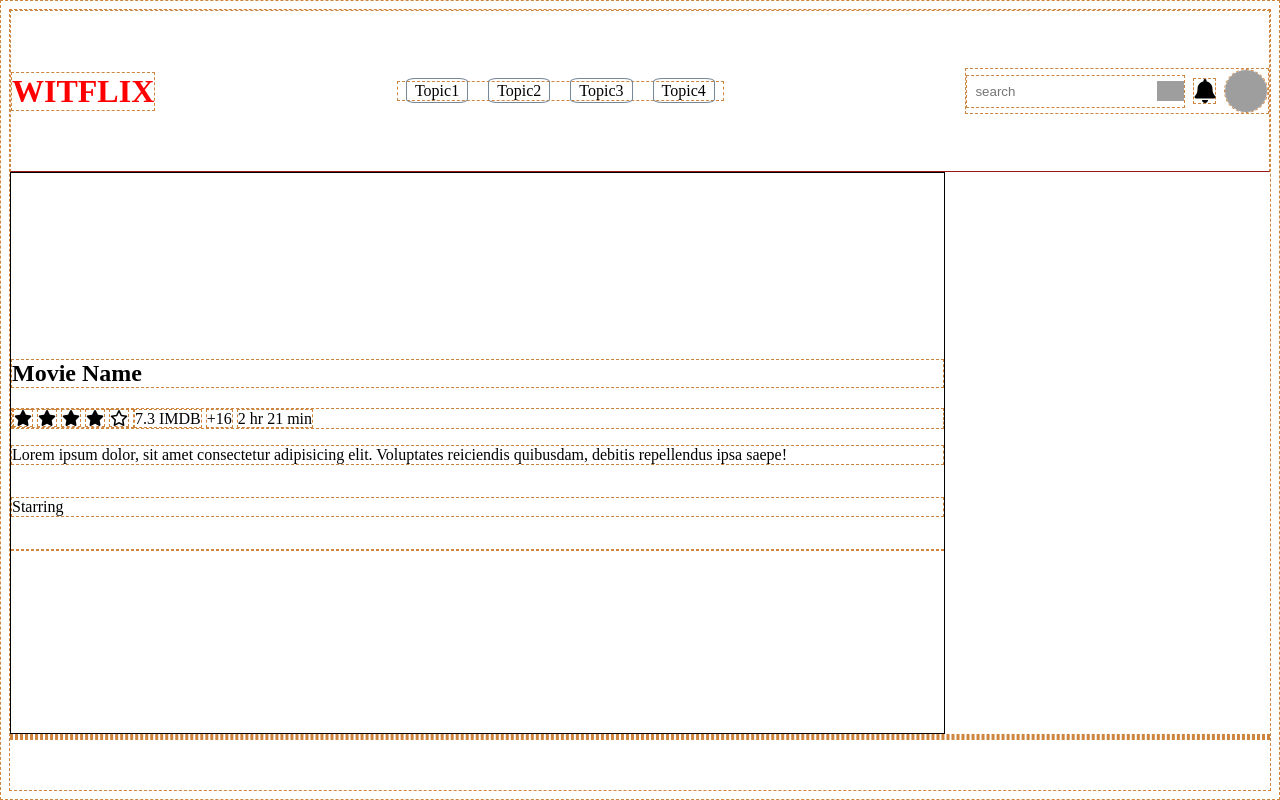
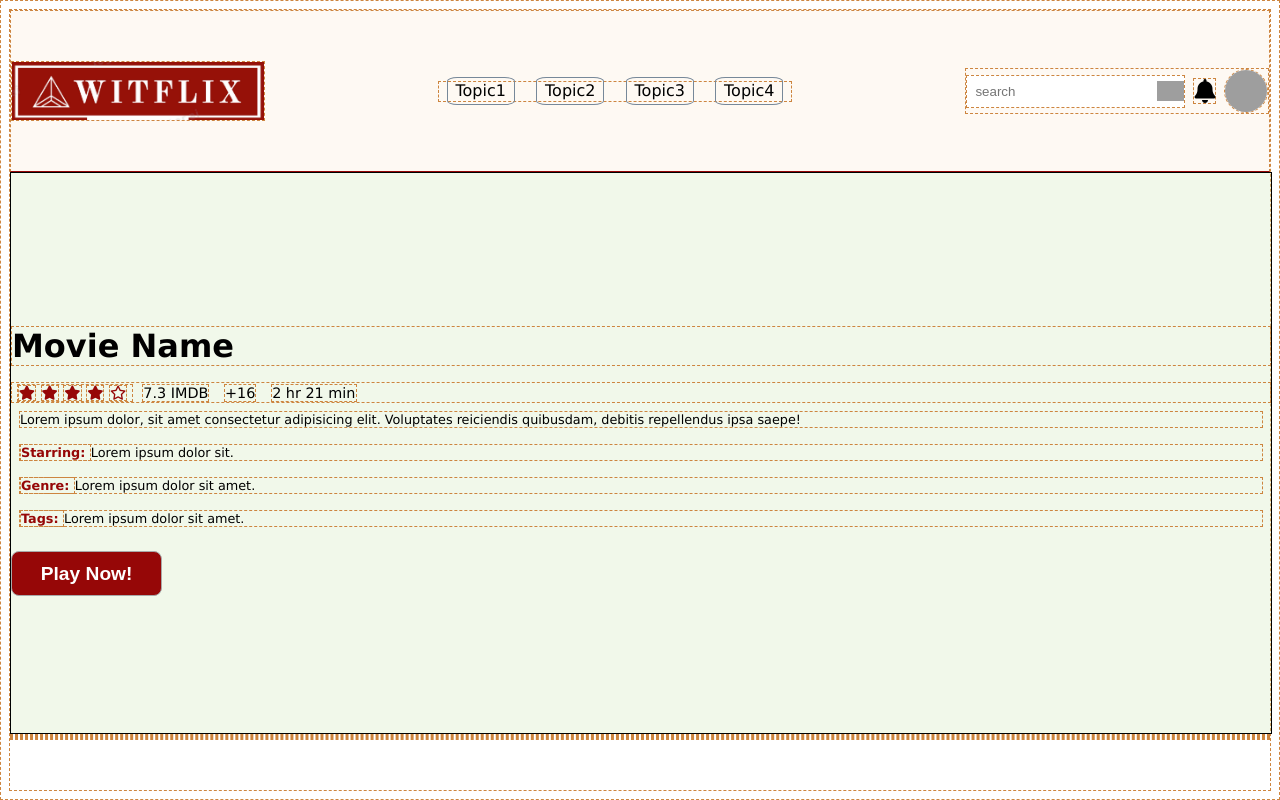
Before and after one commit to fatihozcandev/WITS4-SprintProject-HtmlCss, a plain HTML site: page index.html in a window 1280 px wide. Drawn offline with Linux system fonts and the light colour scheme; grey boxes are pictures that could not be loaded.

Commit message:
taslak2- section2 complete

```diff
--- a/index.css
+++ b/index.css
@@ -1,19 +1,26 @@
 * {
     border: 1px dashed peru;
 }
+:root {
+    --witflix-red: rgb(150, 7, 7);
+}
 body {
     padding: 0;
+    font-family: Verdana, Geneva, Tahoma, sans-serif;
 }
-h1 {
-    color: red;
+.logo {
+    display: flex;
+    width: 20%;
+
 }
 
 header {
     display: flex;
     align-items: center;
     justify-content: space-between;
-    border-bottom: 1px solid rgb(150, 24, 24);
+    border-bottom: 1px solid var(--witflix-red);
     height: 20vh;
+    background-color: rgb(250, 235, 215,0.3) ;
 }
 header nav, h1 {
 
@@ -31,7 +38,7 @@ header nav a {
 
 header nav a:hover {
 color: white;
-background: rgb(206, 13, 13);
+background: var(--witflix-red);
 }
 
 
@@ -60,10 +67,49 @@ header div input{
 
 main {
     display: flex;
-flex-direction: column;
+    flex-direction: column;
     justify-content: center;
     border: 1px solid black;
     aspect-ratio: 5/3;
     height: 70vh;
     margin: 0;
+    background: rgb(210, 231, 185, 0.3);
+    width: 100%;
 }
+
+main h2 {
+    font-size: 2rem;
+    margin: 1rem 0;
+}
+main div span{
+    margin: 0.3rem;
+    font-size: 0.9rem;
+}
+main p {
+    margin:0.5rem;
+    font-size: 0.8rem;
+}
+
+main div i {
+    color: var(--witflix-red);
+}
+
+.stars{
+    color: var(--witflix-red);
+}
+
+main button {
+    display: flex;
+    margin-top: 1rem;
+    width: 12%;
+    justify-content: center;
+    align-items: center;
+    border: 1px solid darkgray;
+    border-radius: 8px;
+    aspect-ratio: 10/3;
+    font:  1.2rem arial ;
+    color: white;
+    font-weight: bold;
+    background: var(--witflix-red);
+
+}
--- a/index.html
+++ b/index.html
@@ -7,7 +7,7 @@
 <body>
     <header>
 
-        <h1>WITFLIX</h1>
+        <img class="logo" src="./img/witflix.jpg" alt="logo">
         <nav>
             <a href="#">Topic1</a>
             <a href="#">Topic2</a>
@@ -20,15 +20,15 @@
             <img src="https://picsum.photos/200" alt="user-avatar" class="user-avatar">
         </div>
     </header>
-    <main>
+    <main class="container">
         <h2>Movie Name</h2>
         <div>
             <span>
-                <i class="fa-solid fa-star"></i>
-                <i class="fa-solid fa-star"></i>
-                <i class="fa-solid fa-star"></i>
-                <i class="fa-solid fa-star"></i>
-                <i class="fa-regular fa-star"></i>
+                <i class="fa-solid fa-star stars"></i>
+                <i class="fa-solid fa-star stars"></i>
+                <i class="fa-solid fa-star stars"></i>
+                <i class="fa-solid fa-star stars"></i>
+                <i class="fa-regular fa-star stars"></i>
             </span>
             <span>7.3 IMDB</span>
             <span>+16</span>
@@ -37,8 +37,10 @@
         </div>
         <p>Lorem ipsum dolor, sit amet consectetur adipisicing elit. Voluptates reiciendis quibusdam, debitis repellendus ipsa saepe!
         </p>
-        <p>Starring</p>
-        <p></p>
+        <p><span style="font-weight: bold; color: rgb(150, 7, 7)">Starring: </span>Lorem ipsum dolor sit.</p>
+        <p><span style="font-weight: bold; color:  rgb(150, 7, 7)">Genre: </span>Lorem ipsum dolor sit amet.</p>
+        <p><span style="font-weight: bold; color: rgb(150, 7, 7)">Tags:  </span>Lorem ipsum dolor sit amet.</p>
+        <button class="btn">Play Now!</button>
     </main>
     <section></section>
     <section></section>
```
Also changed, not shown: img/witflix.jpg (added), 2 other files.
